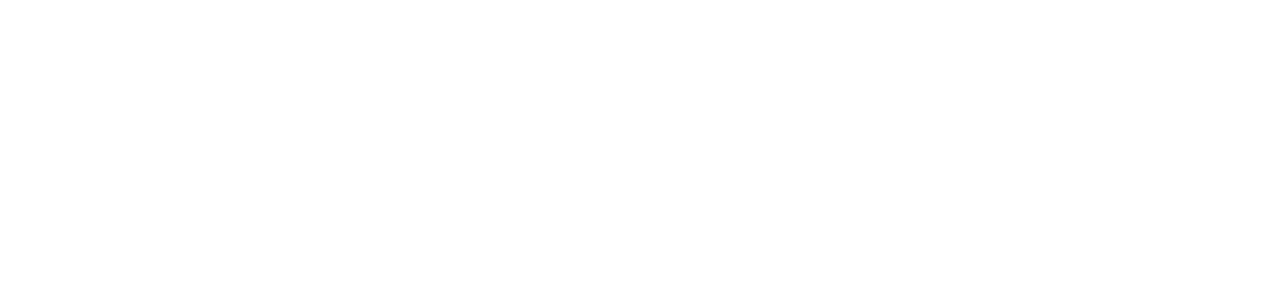
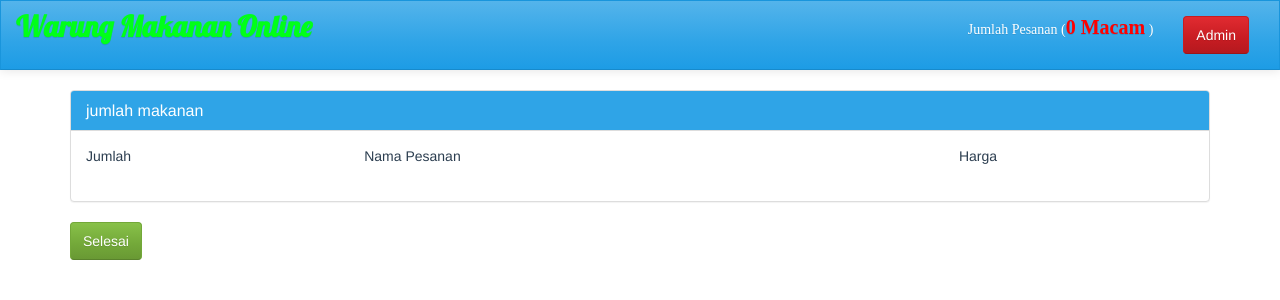
Before and after one commit to lively-fox-2017/ecommerce, a Vue app in the folder client/: page /checkout in a window 1280 px wide. Shown: the top 300 px of the page. Built offline with nearby package versions, Linux system fonts and the light colour scheme; a web font is replaced by a local one.

Commit message:
checkout berhasil di buat

```diff
--- a/client/src/components/CartShop.vue
+++ b/client/src/components/CartShop.vue
@@ -43,7 +43,7 @@
             <!-- / daftar makanan yang di pilih -->
           </div>
           <div class="modal-footer">
-            <button type="button" class="btn btn-default" data-dismiss="modal">Close</button>
+            <button type="button" class="btn btn-default" data-dismiss="modal" @click="keChekOut"> checkout</button>
           </div>
         </div>
 
@@ -72,7 +72,10 @@
   methods: {
     ...mapActions([
       'removeToCart'
-    ])
+    ]),
+    keChekOut () {
+      this.$router.push('/checkout')
+    }
   },
   created () {
     localStorage.getItem('dataAnyar')
--- /dev/null
+++ b/client/src/components/CheckOut.vue
@@ -0,0 +1,77 @@
+<template lang="html">
+  <div>
+    <Navbar></Navbar>
+    <div class="container">
+      <div class="row">
+        <div class="col-md-12">
+          <!-- daftar makanan yang di pilih -->
+          <div class="panel panel-primary">
+            <div class="panel-heading">
+              <h3 class="panel-title">jumlah makanan</h3>
+            </div>
+            <div class="panel-body">
+              <table class="table table-hover">
+                <tr>
+                  <td>Jumlah</td>
+                  <td>Nama Pesanan</td>
+                  <td>Harga</td>
+                  <td></td>
+                </tr>
+                <tr v-for="(barang, index) in barangJualan">
+                  <td>{{ barang.quantity }}</td>
+                  <td>{{ barang.namaProduct }}</td>
+                  <td>Rp.{{ barang.harga * barang.quantity }}</td>
+                  <td>
+                    <img :src="barang.gambar" alt="" class="ukuran-image-style">
+                  </td>
+                  <td>
+                    <!-- <button type="button" name="button" class="btn btn-danger" @click="removeToCart(barang)"> hapus</button> -->
+                  </td>
+                </tr>
+                <tr class="info">
+                  <td colspan="2"></td>
+                  <!-- <td>Rp.{{ total }}</td> -->
+                  <!-- <td v-if="false">Rp.{{ total }}</td> -->
+                </tr>
+              </table>
+            </div>
+          </div>
+          <!-- / daftar makanan yang di pilih -->
+          <button type="button" name="button" class="btn btn-success" @click="kembaliHome"> Selesai</button>
+        </div>
+      </div>
+    </div>
+  </div>
+</template>
+
+<script>
+import Navbar from '@/components/Navbar'
+import { mapState, mapActions } from 'vuex'
+export default {
+  components: {
+    Navbar
+  },
+  computed: {
+    ...mapState([
+      'barangJualan'
+    ])
+  },
+  methods: {
+    ...mapActions([
+      'getAddCart'
+    ]),
+    kembaliHome () {
+      // this.$router.push('/')
+      this.barangJualan = []
+    }
+  }
+}
+</script>
+
+<style lang="css">
+img.ukuran-image-style {
+  width: 100px;
+  height: 100px;
+  padding-bottom: 10px;
+}
+</style>
--- a/client/src/components/Login.vue
+++ b/client/src/components/Login.vue
@@ -45,7 +45,7 @@
           this.$router.push('/daftar-admin')
         }
       })
-      .catch((err) => console.error(err))
+      .catch((err) => console.error('kalo error', err))
     }
   }
 }
--- a/client/src/router/index.js
+++ b/client/src/router/index.js
@@ -3,6 +3,7 @@
 import HelloWorld from '@/components/HelloWorld'
 import Admin from '@/components/Admin'
 import DaftarAdmin from '@/components/DaftarAdmin'
+import CheckOut from '@/components/CheckOut'
 
 Vue.use(Router)
 
@@ -21,6 +22,10 @@
     {
       path: '/daftar-admin',
       component: DaftarAdmin
+    },
+    {
+      path: '/checkout',
+      component: CheckOut
     }
   ]
 })
```
